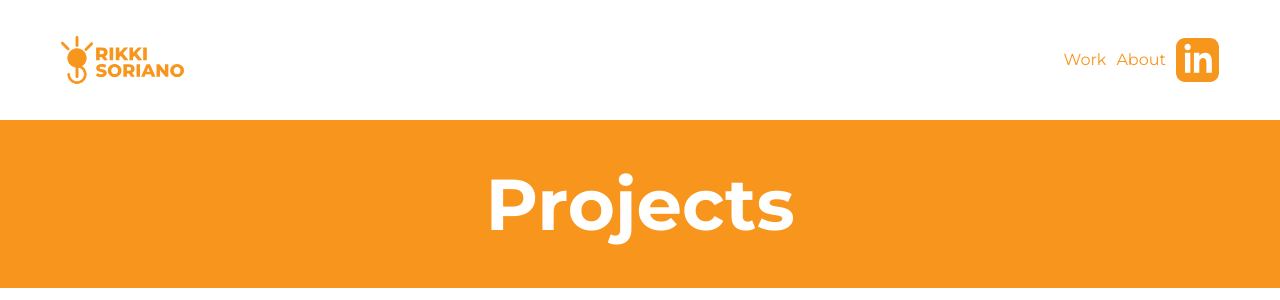
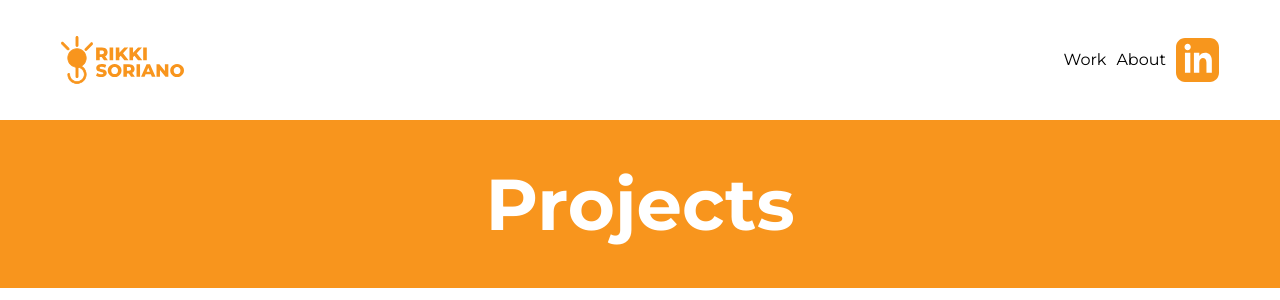
Before and after one commit to rikkilanz/rikki-soriano-portfolio, a PHP site: page /work.php in a window 1280 px wide. Shown: the top 300 px of the page. Run offline with PHP 8.4, Linux system fonts and the light colour scheme; some web fonts are replaced.

Commit message:
update
-fixed some css stuff

```diff
--- a/styles/main.css
+++ b/styles/main.css
@@ -90,7 +90,7 @@ img {
   background-color: white;
 }
 .hdr-main a {
-  color: #F8951D;
+  color: black;
 }
 .hdr-main li:hover {
   border-bottom: 3px #F8951D solid;
@@ -315,6 +315,10 @@ img {
   text-decoration: underline;
 }
 
+.featured-works {
+  max-width: 1440px;
+  margin: 0 auto;
+}
 .featured-works .container {
   grid-template-columns: repeat(12, 1fr);
   padding: 0px 4.2em;
--- a/styles/pages/_index.scss
+++ b/styles/pages/_index.scss
@@ -95,7 +95,7 @@ img {
 .hdr-main {
     background-color: white;
         a{
-            color: $rikki-color-1;
+            color: black;
         }
         li:hover {
             border-bottom: 3px $rikki-color-1 solid;
@@ -331,6 +331,8 @@ img {
 
 // Featured Section
 .featured-works{
+    max-width: 1440px;
+    margin: 0 auto;
     .container {
         grid-template-columns: repeat(12, 1fr);
         padding: 0px 4.2em;
```
Also changed, not shown: 1 other file.
